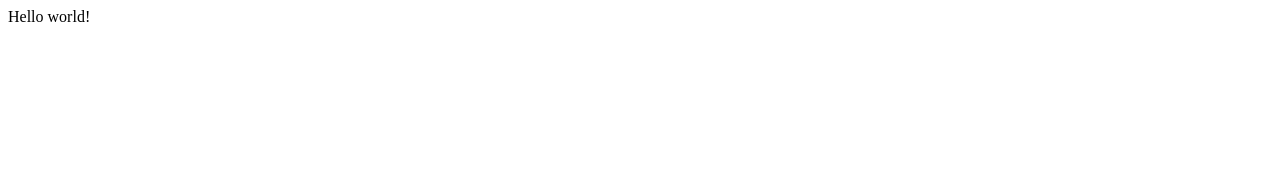
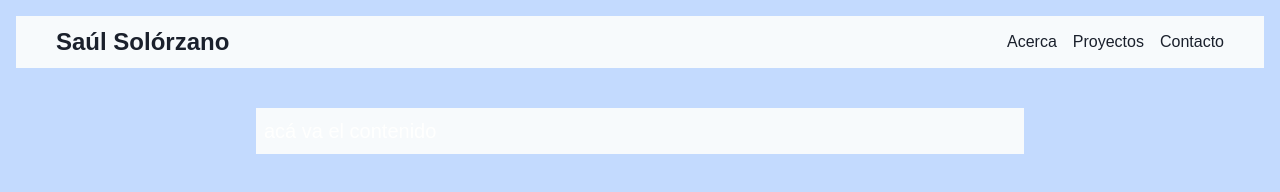
Before and after one commit to saulsolorzano/saulsolorzano.com, a Gatsby site: page / in a window 1280 px wide. Built offline with nearby package versions, Linux system fonts and the light colour scheme; Gatsby itself is replaced by a stand-in of ours.

Commit message:
Starting components and defining base for tailwind

```diff
--- a/gatsby-config.js
+++ b/gatsby-config.js
@@ -3,8 +3,18 @@
  *
  * See: https://www.gatsbyjs.com/docs/gatsby-config/
  */
-
+require("dotenv").config();
 module.exports = {
-  /* Your site config here */
-  plugins: [],
+	/* Your site config here */
+	plugins: [
+		`gatsby-plugin-postcss`,
+		{
+			resolve: 'gatsby-plugin-web-font-loader',
+			options: {
+				typekit: {
+					id: process.env.TYPEKIT_ID,
+				},
+			}
+		}
+	],
 }
--- a/package.json
+++ b/package.json
@@ -15,11 +15,15 @@
   },
   "dependencies": {
     "gatsby": "^2.25.3",
+    "gatsby-plugin-postcss": "^3.0.4",
+    "gatsby-plugin-web-font-loader": "^1.0.4",
+    "postcss": "^8.1.7",
     "react": "^16.12.0",
     "react-dom": "^16.12.0"
   },
   "devDependencies": {
-    "prettier": "2.1.2"
+    "prettier": "2.1.2",
+    "tailwindcss": "^1.9.6"
   },
   "repository": {
     "type": "git",
--- /dev/null
+++ b/postcss.config.js
@@ -0,0 +1,3 @@
+module.exports = () => ({
+	plugins: [require("tailwindcss")],
+});
--- /dev/null
+++ b/src/components/header.js
@@ -0,0 +1,28 @@
+import { Link } from "gatsby";
+import PropTypes from "prop-types";
+import React from "react";
+
+const Header = ({ siteTitle }) => (
+	<header className="mx-4 px-10 py-2 flex items-center justify-between bg-gray-100 dark:bg-gray-900">
+		<h1 className="text-2xl font-semibold dark:text-dark-copy text-gray-900">
+		  <Link to="/">
+			{siteTitle}
+		  </Link>
+		</h1>
+		<nav className="space-x-4">
+			<Link to="/acerca" className="dark:text-dark-copy text-gray-900 hover:text-blue-800">Acerca</Link>
+			<Link to="/proyectos" className="dark:text-dark-copy text-gray-900 hover:text-blue-800">Proyectos</Link>
+			<Link to="/contact" className="dark:text-dark-copy text-gray-900 hover:text-blue-800">Contacto</Link>
+		</nav>
+	</header>
+  )
+
+  Header.propTypes = {
+	siteTitle: PropTypes.string,
+  }
+
+  Header.defaultProps = {
+	siteTitle: ``,
+  }
+
+  export default Header;
--- /dev/null
+++ b/src/components/layout.js
@@ -0,0 +1,22 @@
+import React from "react";
+import PropTypes from "prop-types";
+
+import "./style.css";
+import Header from "./header";
+
+const Layout = ({ children }) => {
+	return (
+	  <div className="font-primary bg-indigo-200 dark:bg-highlight pt-4">
+	  	<Header siteTitle="Saúl Solórzano" />
+		<div className="bg-gray-100 dark:bg-gray-900 mx-auto w-3/5">
+		  <main>{children}</main>
+		</div>
+	  </div>
+	)
+  }
+
+  Layout.propTypes = {
+	children: PropTypes.node.isRequired,
+  }
+
+  export default Layout
--- /dev/null
+++ b/src/components/style.css
@@ -0,0 +1,14 @@
+@import "tailwindcss/base";
+
+@import "tailwindcss/components";
+
+@import "tailwindcss/utilities";
+
+body {
+	background-color: #c3dafe;
+}
+@media (prefers-color-scheme: dark) {
+	body {
+		background-color: #f25f4c;
+	}
+}
--- a/src/pages/index.js
+++ b/src/pages/index.js
@@ -1,5 +1,15 @@
-import React from "react"
+import React from "react";
 
-export default function Home() {
-  return <div>Hello world!</div>
-}
+import Layout from "../components/layout";
+
+const IndexPage = () => (
+    <Layout>
+        <div className="text-dark-copy mt-10">
+            <div className="p-2">
+                <h2 className="text-xl">acá va el contenido</h2>
+            </div>
+        </div>
+    </Layout>
+)
+
+export default IndexPage
--- /dev/null
+++ b/tailwind.config.js
@@ -0,0 +1,27 @@
+module.exports = {
+  future: {
+    // removeDeprecatedGapUtilities: true,
+    // purgeLayersByDefault: true,
+  },
+  purge: [],
+  theme: {
+    fontFamily: {
+			'primary': ['halyard-display', 'sans-serif']
+    },
+    borderWidth: {
+      '20': '20px'
+    },
+    extend: {
+      screens: {
+        'dark': {'raw': '(prefers-color-scheme: dark)'},
+      },
+      colors: {
+        'dark-copy': '#fffffe',
+        'highlight': '#f25f4c',
+        'light-highlight': '#fffffe'
+      }
+    },
+  },
+  variants: {},
+  plugins: [],
+}
```
Also changed, not shown: 1 other file.
